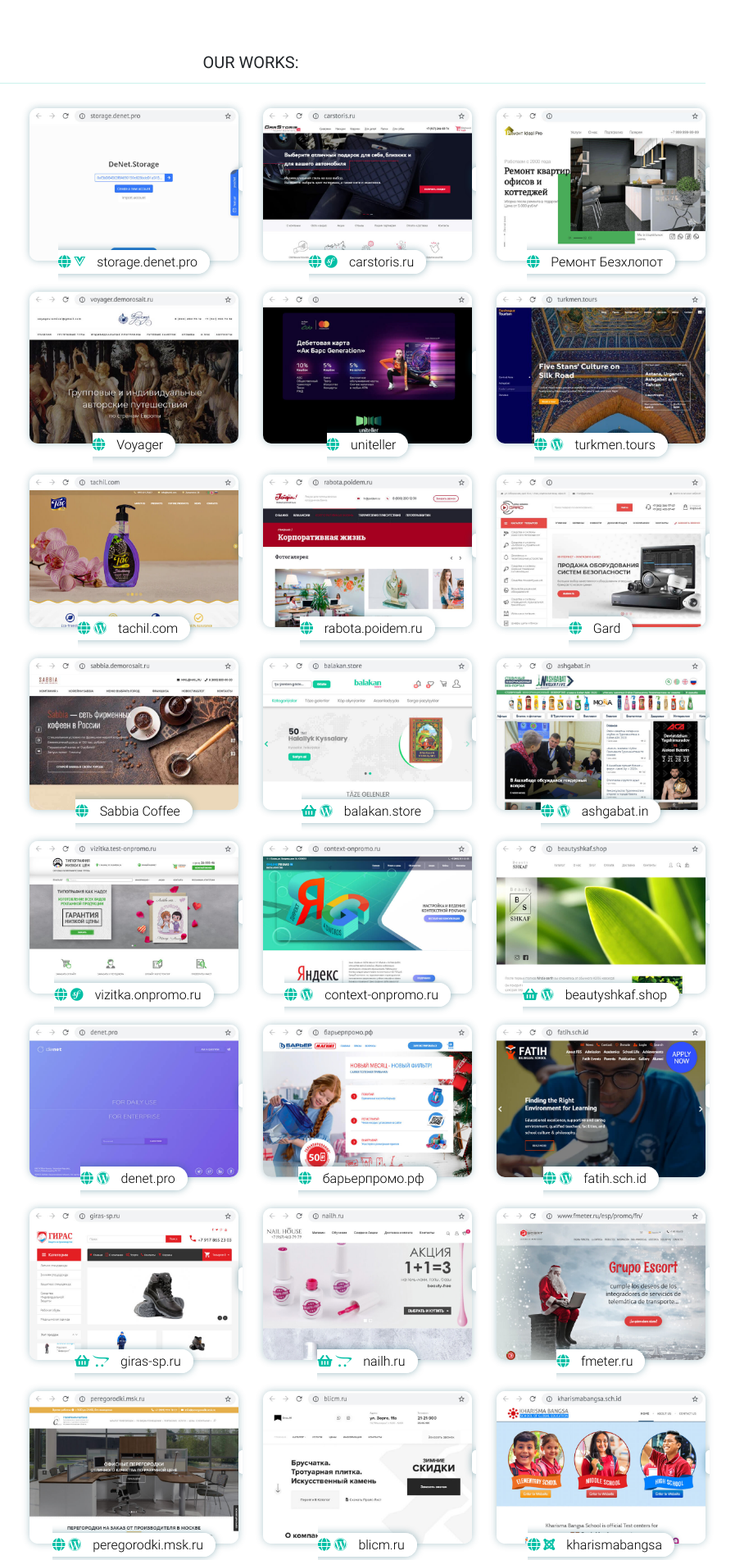
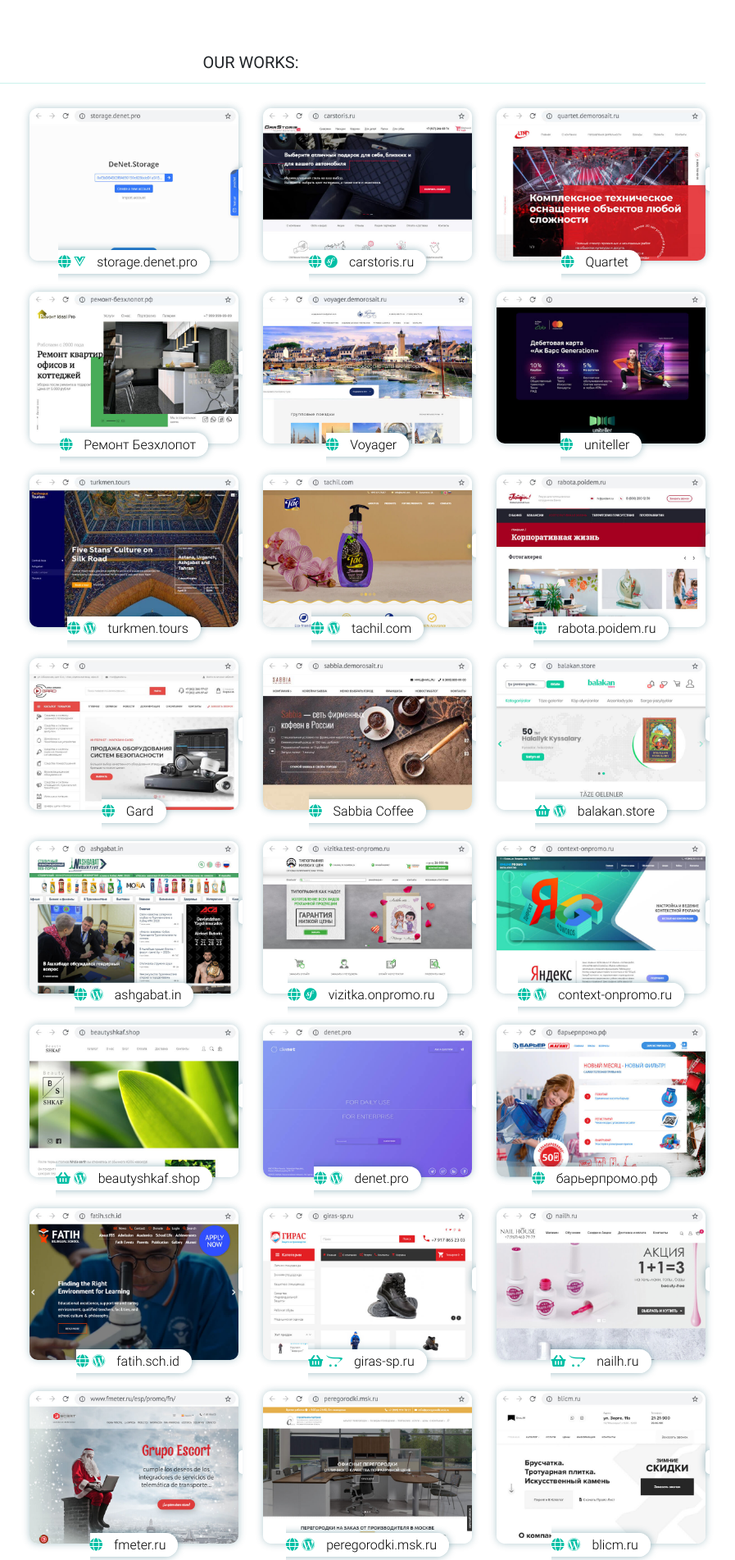
Before and after one commit to md2158/Portfolio, a PHP site: page / in a window 1280 px wide. Shown: the part 547-2450 px from the top of the page at 82% size, without its empty margins (334-1231 px from the left). Run offline with PHP 8.4, Linux system fonts and the light colour scheme; some libraries are stand-ins or nearby versions.

Commit message:
added quartet

```diff
--- a/index.php
+++ b/index.php
@@ -102,6 +102,16 @@
                     <i class="fas fa-globe"></i>
                     <i class="fab fa-symfony"></i>
                     <span>carstoris.ru</span>
+                  </a>
+                </div>
+              </div>
+              <!-- Voyager -->
+              <div class="col-md-4 col-sm-6 col-12 mb-4">
+                <div class="ow-item">
+                  <img src="img/works/quartet.jpg" alt="">
+                  <a href="https://quartet.demorosait.ru/" class="ow-link" target="_blank">
+                    <i class="fas fa-globe"></i>
+                    <span>Quartet</span>
                   </a>
                 </div>
               </div>
```
Also changed, not shown: img/works/ideal-pro.jpg, img/works/quartet.jpg (added), img/works/voyager.jpg.
